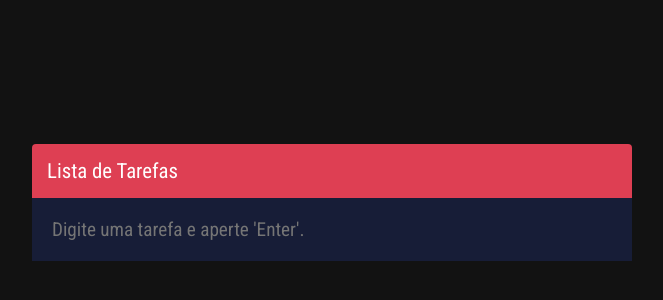
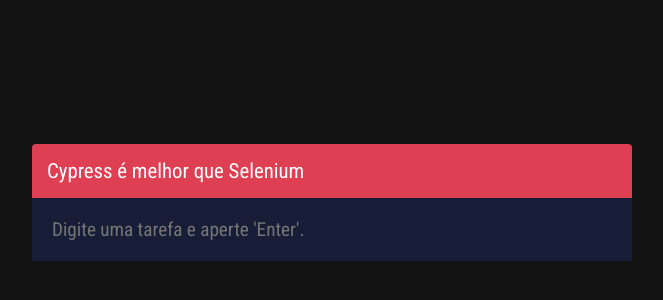
Before and after one commit to herziopinto/lista-de-tarefas, a plain HTML site: page index.html in a window 1280 px wide. Shown: the part 198-498 px from the top of the page, without its empty margins (308-971 px from the left). Drawn offline with Linux system fonts and the light colour scheme.

Commit message:
Alterando header

```diff
--- a/index.html
+++ b/index.html
@@ -9,7 +9,7 @@
 <body>
 
   <div class="todolist">
-    <header>Lista de Tarefas</header>
+    <header>Cypress é melhor que Selenium</header>
 
     <section class="wrapper-list">
       <ul id="list" class="list">
```
